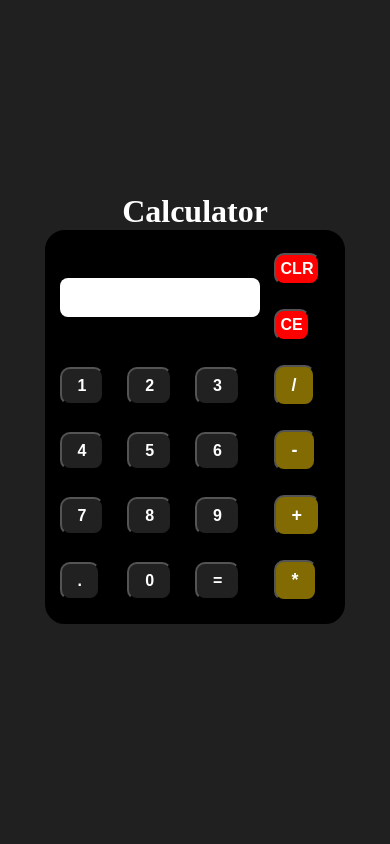
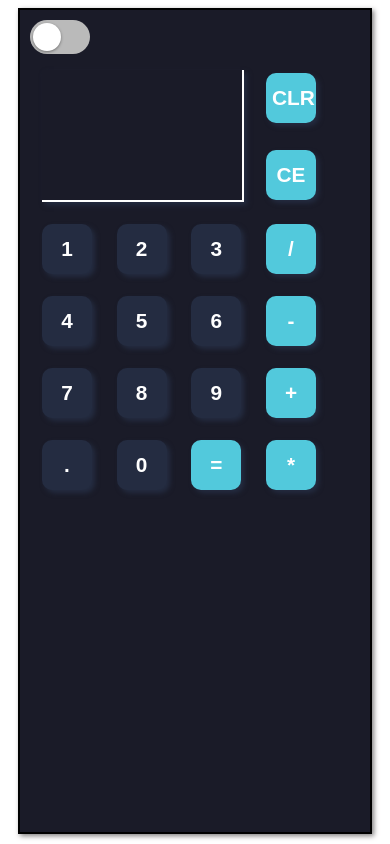
Before and after one commit to KaranKumar05/Calculator-2, a plain HTML site: page index.html in a window 390 px wide. Drawn offline with Linux system fonts and the light colour scheme.

Commit message:
theme button added

```diff
--- a/index.html
+++ b/index.html
@@ -6,11 +6,30 @@
     <meta name="viewport" content="width=device-width, initial-scale=1.0" />
     <title>Calculator</title>
     <link rel="stylesheet" href="styles.css" />
+    <link rel="stylesheet" href="./theme.css">
   </head>
   <body>
-    <div class="title">Calculator</div>
     <div class="main_body">
       <table>
+        <div class="toggle-container">
+          <input type="checkbox" id="toggle" class="toggle-input" />
+          <label for="toggle" class="toggle-label"></label>
+          <div class="toggle-button"></div>
+          <i class="bi bi-moon" style="
+                position: absolute;
+                top: 6px;
+                left: 6px;
+                font-size: 1.2rem;
+                color: #fff;
+              "></i>
+          <i class="bi bi-sun" style="
+                position: absolute;
+                top: 6px;
+                right: 6px;
+                font-size: 1.2rem;
+                color: #fff;
+              "></i>
+        </div>
         <tr>
           <td colspan="3" rowspan="2"><input type="text" id="result" class="screen" /></td>
           <td><input type="button" value="CLR" class="red" onclick="clr()" /></td>
--- a/styles.css
+++ b/styles.css
@@ -1,171 +1,49 @@
-body {
-  display: flex;
-  flex-direction: column;
-  justify-content: center;
-  align-items: center;
+.main_body {
   height: 95vh;
-  background-color: rgb(32, 32, 32);
+  border: 2px solid black;
+  width: 330px;
+  margin: auto;
+  padding: 10px;
+  background-color: #1a1b28;
+  box-shadow: 2px 2px 5px rgb(129, 127, 127);
 }
-.title {
-  font-size: 32px;
+body input {
+  width: 50px;
+  height: 50px;
+  font-size: 1.3em;
+  cursor: pointer;
+  border: none;
+  border-radius: 10px;
+  background-color: #242c41;
   color: white;
-  font-weight: bold;
+  box-shadow: 3px 3px 5px #242c41;
+  font-weight: bolder;
 }
-.main_body {
-  border: 2px solid black;
-  background-color: black;
-  padding: 10px 20px;
-  border-radius: 20px;
+table td{
+    padding: 10px;
 }
-.screen {
-  width: 215px;
+#result {
+  width: 190px;
+  height: 120px;
+  border-right: 2px solid rgb(255, 255, 255);
+  border-bottom: 2px solid rgb(255, 255, 255);
+  font-size: 2.5em;
   padding: 5px;
-  font-size: 25px;
-  border-radius: 8px;
-  border: none;
+  border-radius: 0;
+  color: white;
+  background-color: #1a1b28;
 }
-input[type="button"] {
-  padding: 10px 20px;
-  font-size: 20px;
-  font-weight: bold;
-  border-radius: 10px;
-  background-color: rgba(96, 96, 96, 0.345);
-  color: white;
-  margin: 10px;
-}
-input[type="button"]:hover {
-  background-color: rgb(96, 96, 96);
-}
-input.order {
-  background-color: rgb(130, 107, 3);
-}
-input.order:hover {
-  background-color: rgba(255, 208, 0, 0.717);
-}
-
-input[value="CLR"] {
-  color: white;
-  background-color: red;
-}
+input[value="CLR"],
 input[value="CE"] {
-  color: white;
-  background-color: red;
-}
-input[value="C"] {
-  color: black;
-  background-color: white;
-}
-input[value="C"]:hover {
-  background-color: rgb(174, 3, 3);
-  color: white;
-}
-.red{
-  background-color: red;
+  background-color: #52c9dc;
   color: white;
 }
 
-@media (max-width:700px) {
-    .main_body {
-        background-color: black;
-        padding: 8px 10px;
-        border-radius: 20px;
-      }
-    input[type="button"] {
-        padding: 8px 16px;
-        font-size: 18px;
-        font-weight: bold;
-        border-radius: 10px;
-        background-color: rgba(96, 96, 96, 0.345);
-        color: white;
-        margin: 10px;
-      }
-      input.order {
-        background-color: rgb(130, 107, 3);
-      }
-      input[value="CLR"] {
-        color: white;
-        background-color: red;
-      }
-      input[value="CE"] {
-        color: white;
-        background-color: red;
-      }
-      input[value="C"] {
-        color: black;
-        background-color: white;
-      }
+input[value="="] {
+  background-color: #52c9dc;
+  color: white;
 }
-@media (max-width:500px) {
-    .main_body {
-        background-color: black;
-        border-radius: 20px;
-      }
-    input[type="button"] {
-        padding: 8px 16px;
-        font-size: 18px;
-        font-weight: bold;
-        border-radius: 10px;
-        background-color: rgba(96, 96, 96, 0.345);
-        color: white;
-        margin: 10px;
-      }
-      input.order {
-        background-color: rgb(130, 107, 3);
-      }
-      input[value="CLR"] {
-        color: white;
-        background-color: red;
-        font-size: 16px;
-        padding: 5px;
-      }
-      input[value="CE"] {
-        color: white;
-        background-color: red;
-        font-size: 16px;
-        padding: 5px;
-      }
-      input[value="C"] {
-        color: black;
-        background-color: white;
-      }
+input[value="*"], input[value="/"], input[value="+"], input[value="-"] {
+    background-color: #52c9dc;
+    color: white;
 }
-@media (max-width:400px) {
-  .title {
-    font-size: 32px;
-    color: white;
-    font-weight: bold;
-  }
-    .main_body {
-        background-color: black;
-        border-radius: 20px;
-      }
-      .main_body table {
-        /* border: 2px solid black; */
-        background-color: black;
-        padding: 0px;
-        border-radius: 20px;
-      }
-      .screen {
-        width: 190px;
-        padding: 5px;
-        font-size: 25px;
-        border-radius: 8px;
-        border: none;
-      }
-    input.inth {
-        padding: 8px 16px;
-        font-size: 16px;
-        margin: 0;
-      }
-      input.order {
-        background-color: rgb(130, 107, 3);
-      }
-      input[value="CLR"] {
-        color: white;
-        background-color: red;
-      }
-      input[value="CE"] {
-        color: white;
-        background-color: red;
-      }
-}
--- /dev/null
+++ b/theme.css
@@ -0,0 +1,59 @@
+.toggle-container {
+  position: relative;
+  display: inline-block;
+  width: 60px;
+  height: 34px;
+}
+
+.toggle-input {
+  display: none;
+}
+
+.toggle-label {
+  position: absolute;
+  top: 0;
+  left: 0;
+  width: 100%;
+  height: 100%;
+  cursor: pointer;
+  background-color: #bababa;
+  border-radius: 34px;
+  transition: background-color 0.2s ease;
+}
+
+.toggle-label:before {
+  content: "";
+  position: absolute;
+  top: 5px;
+  left: 5px;
+  width: 24px;
+  height: 24px;
+  border-radius: 50%;
+  background-color: #fff;
+  transition: transform 0.2s ease;
+}
+
+.toggle-input:checked + .toggle-label {
+  background-color: #000000;
+}
+
+.toggle-input:checked + .toggle-label:before {
+  transform: translateX(26px);
+}
+
+.toggle-button {
+  position: absolute;
+  top: 3px;
+  left: 3px;
+  width: 28px;
+  height: 28px;
+  border-radius: 50%;
+  background-color: #fff;
+  box-shadow: 0 1px 3px rgba(0, 0, 0, 0.4);
+  transition: transform 0.2s ease;
+}
+
+.toggle-input:checked + .toggle-label + .toggle-button {
+  transform: translateX(26px);
+  background-color: #ffffff;
+}
```
